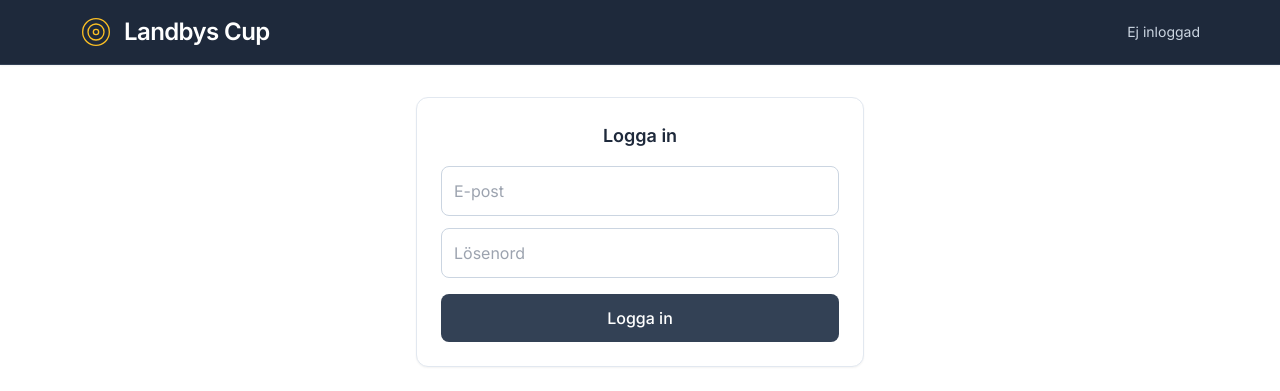
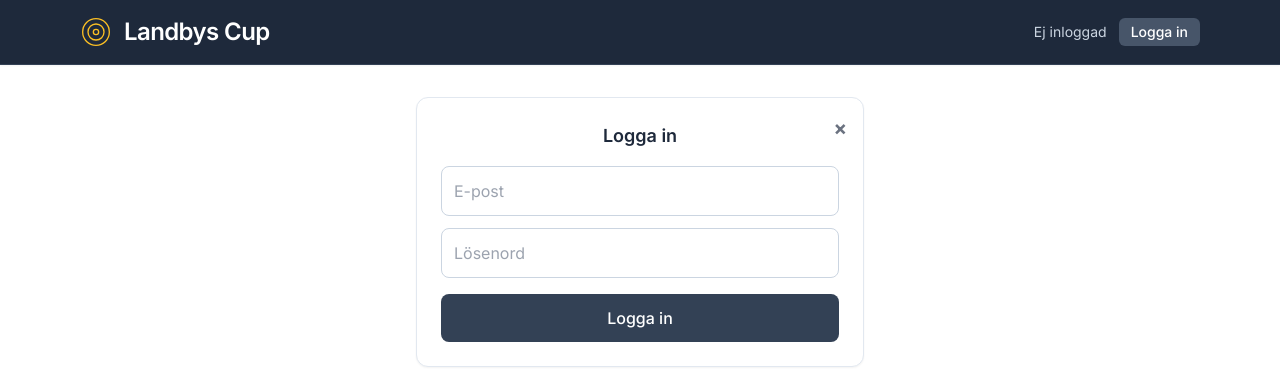
Before and after one commit to perhackarn/landbyscup, a React (Vite) app: page / in a window 1280 px wide. Both pictures are taken after a click on the button "Logga in". Shown: the top 391 px of the page. Built offline with nearby package versions, Linux system fonts and the light colour scheme; no server answers; the database is empty.

Commit message:
chore: Clean up unused imports and optimize component structure

```diff
--- a/src/App.jsx
+++ b/src/App.jsx
@@ -21,6 +21,7 @@ import {
 function App() {
   const user = useAuth();
   const [tab, setTab] = useState("shooters");
+  const [showLoginBox, setShowLoginBox] = useState(false);
 
   // Konditionell laddning - ladda shooters alltid, andra data bara om användaren är inloggad och för aktiv tab
   const needsCompetitions = user && (tab === "competitions" || tab === "scores" || tab === "results" || tab === "cup");
@@ -49,8 +50,13 @@ function App() {
 
   return (
     <>
-      <Header />
-      <LoginBox />
+      <Header onLoginClick={() => setShowLoginBox(true)} />
+      {showLoginBox && !user && (
+        <LoginBox
+          onLoginSuccess={() => setShowLoginBox(false)}
+          onClose={() => setShowLoginBox(false)}
+        />
+      )}
       <main className="max-w-6xl mx-auto mt-6 px-4 pb-10">
         <div className="bg-white rounded-xl shadow-sm p-6 md:p-8 mt-6 border border-primary-200">
           {isLoading ? (
--- a/src/components/Header.jsx
+++ b/src/components/Header.jsx
@@ -4,7 +4,7 @@ import { auth } from '../firebase';
 import { useAuth } from '../hooks/useAuth';
 import { TargetIcon } from './icons';
 
-export function Header() {
+export function Header({ onLoginClick }) {
   const user = useAuth();
 
   const handleLogout = async () => {
@@ -36,7 +36,15 @@ export function Header() {
               </button>
             </div>
           ) : (
-            <span className="text-primary-300 text-sm">Ej inloggad</span>
+            <div className="flex flex-col sm:flex-row items-end sm:items-center gap-2 sm:gap-3">
+              <span className="text-primary-300 text-xs sm:text-sm">Ej inloggad</span>
+              <button
+                onClick={onLoginClick}
+                className="bg-primary-600 hover:bg-primary-700 text-white px-3 py-1 rounded-md font-medium text-sm transition-colors flex-shrink-0"
+              >
+                Logga in
+              </button>
+            </div>
           )}
         </div>
       </div>
--- a/src/components/LoginBox.jsx
+++ b/src/components/LoginBox.jsx
@@ -3,7 +3,7 @@ import { signInWithEmailAndPassword } from 'firebase/auth';
 import { auth } from '../firebase';
 import { useAuth } from '../hooks/useAuth';
 
-export function LoginBox() {
+export function LoginBox({ onLoginSuccess, onClose }) {
   const [email, setEmail] = useState('');
   const [password, setPassword] = useState('');
   const user = useAuth();
@@ -11,6 +11,7 @@ export function LoginBox() {
   const handleLogin = async () => {
     try {
       await signInWithEmailAndPassword(auth, email, password);
+      if (onLoginSuccess) onLoginSuccess();
     } catch (error) {
       alert(error.message);
     }
@@ -19,7 +20,15 @@ export function LoginBox() {
   if (user) return null;
 
   return (
-    <div className="p-6 bg-white rounded-xl shadow-sm max-w-md mx-auto mt-8 border border-primary-200">
+    <div className="p-6 bg-white rounded-xl shadow-sm max-w-md mx-auto mt-8 border border-primary-200 relative">
+      {onClose && (
+        <button
+          onClick={onClose}
+          className="absolute top-4 right-4 text-gray-500 hover:text-gray-700 text-xl font-bold"
+        >
+          ×
+        </button>
+      )}
       <h2 className="text-lg font-semibold mb-4 text-center text-primary-800">Logga in</h2>
       <input
         type="email"
```
